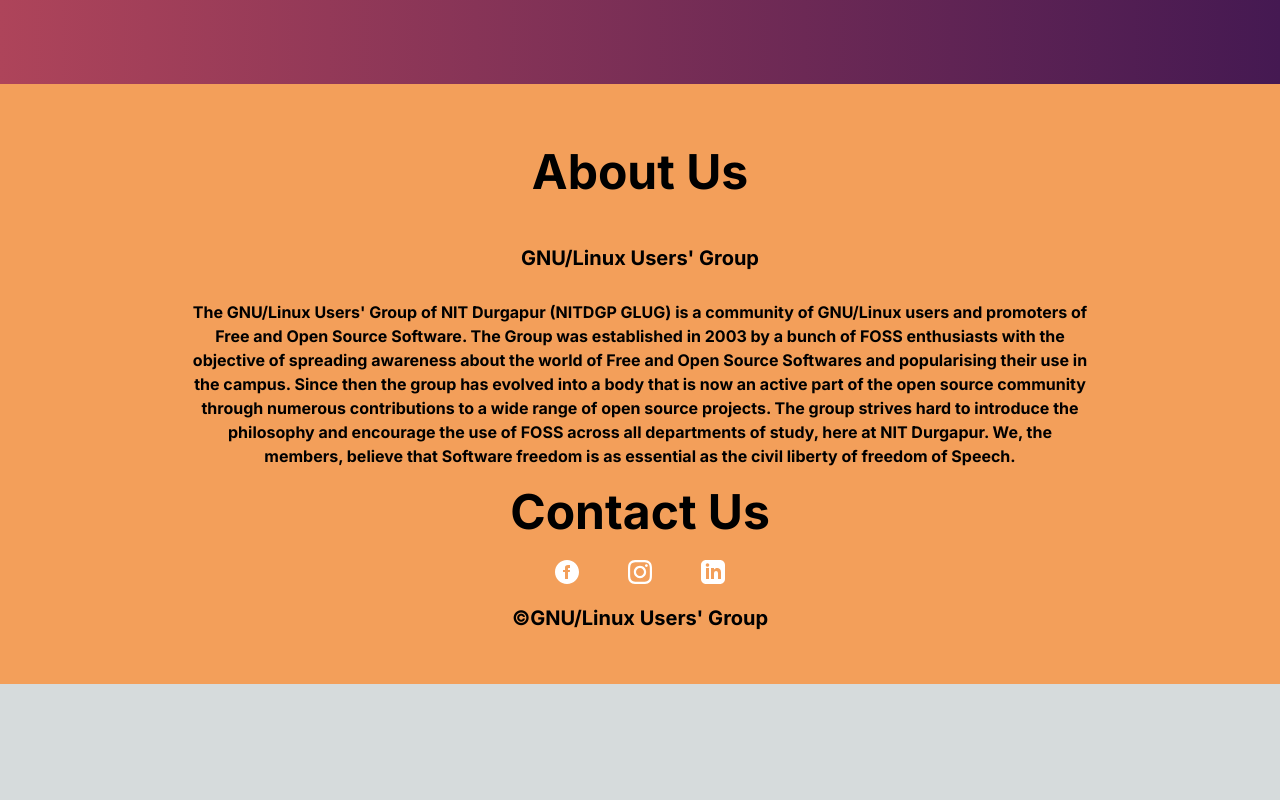
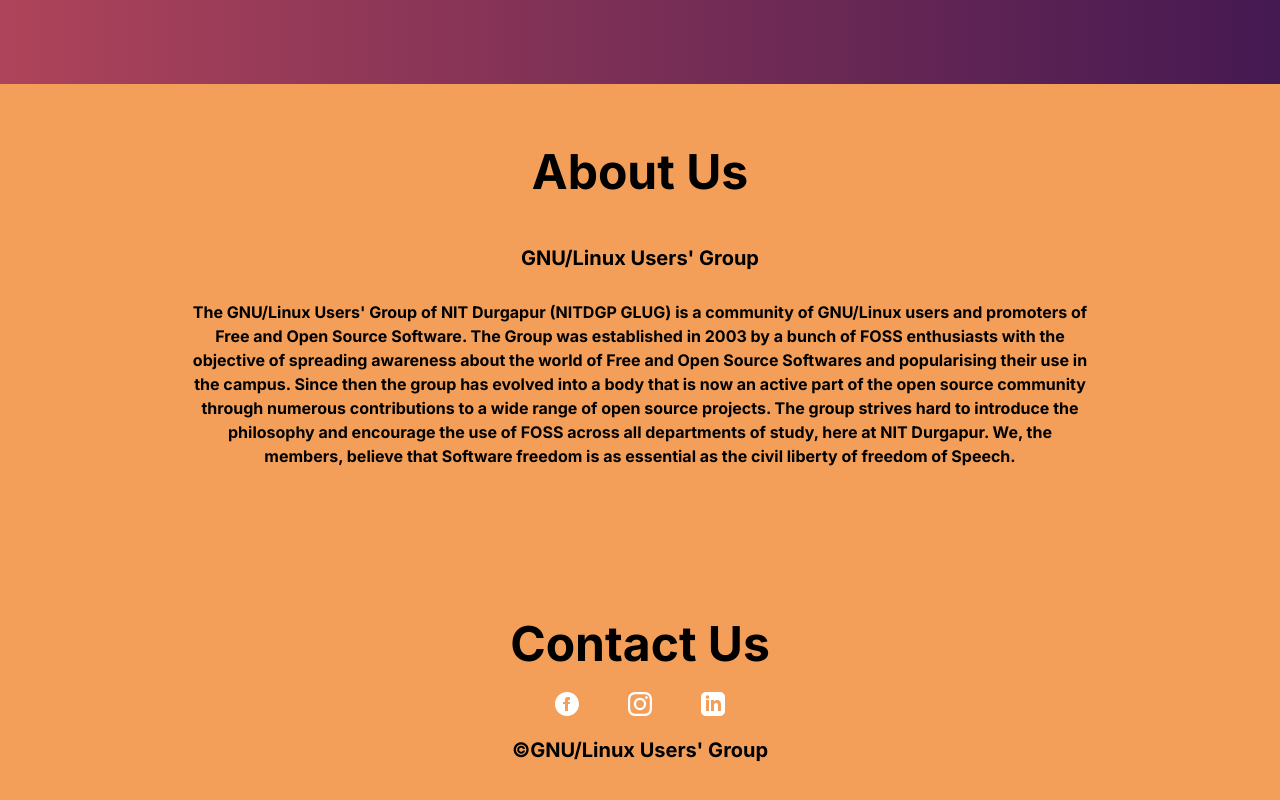
Before and after one commit to anand06amar/MUKTI, a Next.js app: page / in a window 1280 px wide. Shown: the part 3878-4678 px from the top of the page. Before the commit the page ends 4562 px from the top, so only its background shows below. Built offline with nearby package versions, Linux system fonts and the light colour scheme; no server answers.

Commit message:
about us change

```diff
--- a/src/components/footer/AboutUS.tsx
+++ b/src/components/footer/AboutUS.tsx
@@ -21,7 +21,7 @@
         </div>
       </div>
 
-      <div className="lg:absolute md:absolute sm:mt-10 sm:p-8 bottom-0 w-full" id="about">
+      <div className=" sm:mt-10 sm:p-8 bottom-0 w-full" id="about">
         <h1 className="text-center font-bold lg:text-5xl md:text-2xl text-2xl">Contact Us</h1>
         <div className="w-full flex justify-center gap-[4%] pt-6">
           <Link href="https://www.facebook.com/nitdgplug">
```
